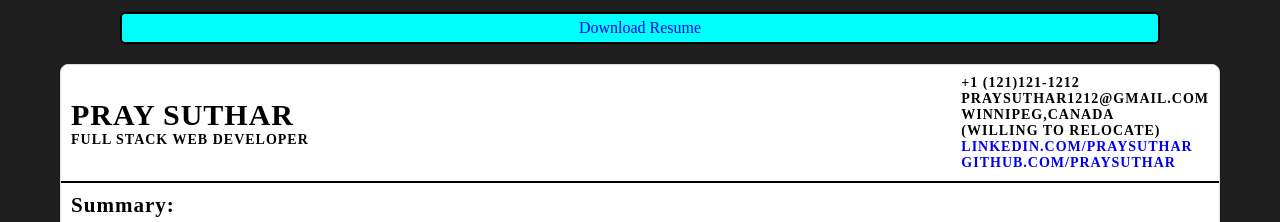
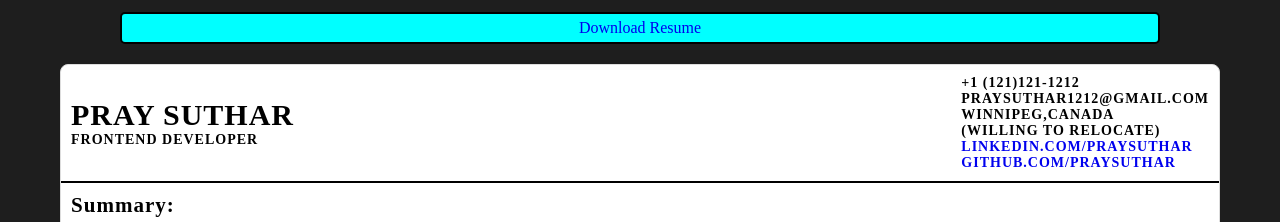
Before and after one commit to praysuthar/portfolio-website, a React (Vite) app: page / in a window 1280 px wide. Shown: the part 3280-3502 px from the top of the page. Built offline with nearby package versions, Linux system fonts and the light colour scheme.

Commit message:
Fixed Bug

```diff
--- a/src/components/Resume/Resume.jsx
+++ b/src/components/Resume/Resume.jsx
@@ -17,7 +17,7 @@ const Resume = () => {
 				<div className="header">
 					<div className="header-left">
 						<div className="name">Pray Suthar</div>
-						<p>Full Stack Web Developer</p>
+						<p>Frontend Developer</p>
 					</div>
 					<div className="header-right">
 						<span>+1 (121)121-1212</span>
```
